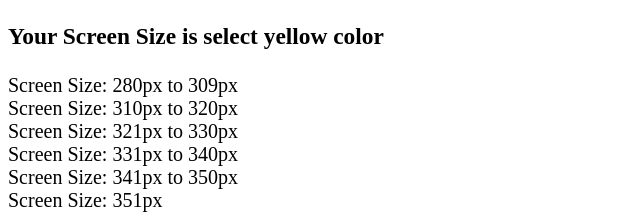
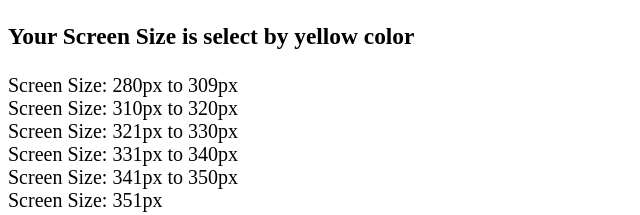
Before and after one commit to Junait-Shipon/ScreenSize-, a plain HTML site: page index.html in a window 1280 px wide. Shown: the top 215 px of the page, 0-640 px from the left. Drawn offline with Linux system fonts and the light colour scheme.

Commit message:
Create index.html

```diff
--- a/index.html
+++ b/index.html
@@ -8,7 +8,7 @@
 </head>
 <body>
 	<div>
-		<h3>Your Screen Size is select yellow color</h3>
+		<h3>Your Screen Size is select by yellow color</h3>
 		<div class="low"> Screen Size: 280px to 309px </div>
 		<div class="one"> Screen Size: 310px to 320px </div>
 		<div class="two"> Screen Size: 321px to 330px </div>
```
